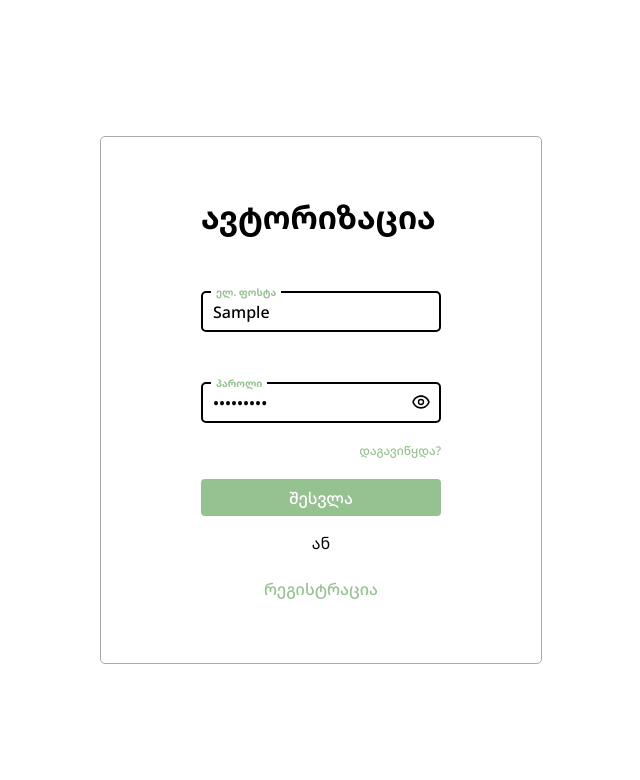
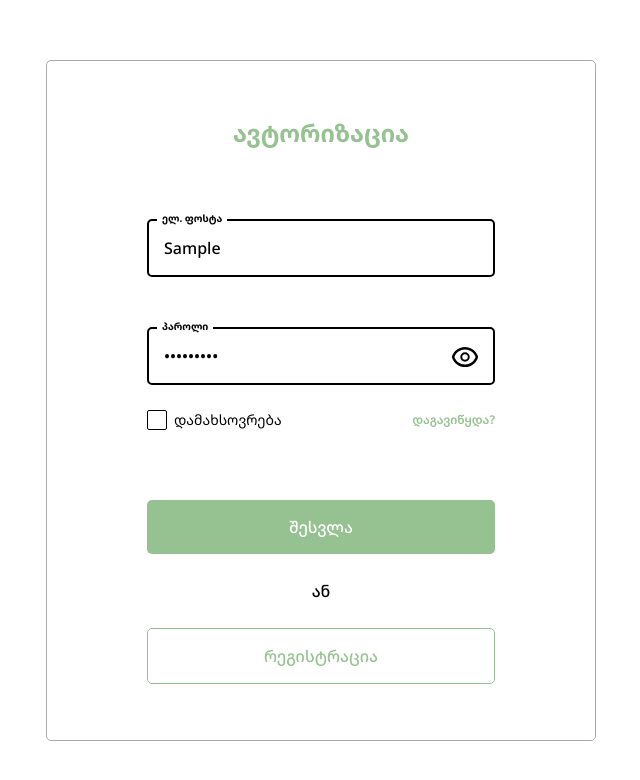
Before and after one commit to agrotech-ge/agro-tech-front, a Vue app: page /auth/login in a window 1280 px wide. Both pictures are taken after typing "Sample", "Sample123" into the empty fields and a click on the button "შესვლა". Shown: the top 780 px of the page, without its empty margins (319-959 px from the left). Built offline with nearby package versions, Linux system fonts and the light colour scheme.

Commit message:
login page final version.

```diff
--- a/src/views/auth/login/LoginView.vue
+++ b/src/views/auth/login/LoginView.vue
@@ -1,48 +1,58 @@
 <template>
-  <form @submit.prevent="">
-    <h1 class="text-[32px] mb-[50px] font-bold">ავტორიზაცია</h1>
-    <div class="relative w-full mb-[50px]">
+  <form @submit.prevent="" class="flex flex-col justify-center items-center w-[550px]">
+    <h1 class="text-primary text-2xl mb-[70px] font-bold uppercase">ავტორიზაცია</h1>
+    <div class="relative mb-[50px] w-full">
       <input
           @focusin="emailFocused = true"
-          @focusout="emailFocused= false"
+          @focusout="emailFocused = false"
           v-model="email"
           :placeholder="!emailFocused ? 'ელ. ფოსტა' : ''"
-          class="placeholder hover:cursor-pointer focus:cursor-auto placeholder-black font-medium hover:border-primary focus:outline-primary border-black border-2 rounded-[5px] w-full pt-[7px] pb-1.5 px-2.5"
+          class="w-full hover:cursor-pointer focus:cursor-auto placeholder-black font-medium hover:border-primary focus:outline-primary border-black border-2 rounded-[5px] p-[15px]"
           type="text"/>
       <transition>
         <label
             v-if="emailFocused || email"
-            :class="!emailFocused && email ? 'text-black' : ''"
-            class="text-primary absolute -top-1.5 left-2.5 px-[5px] text-[10px] font-bold bg-white">ელ. ფოსტა</label>
+            :class="!emailFocused && email ? '!text-black' : ''"
+            class="text-primary absolute -top-2 left-2.5 px-[5px] text-[10px] font-bold bg-white">ელ. ფოსტა</label>
       </transition>
     </div>
-    <div class="relative w-full mb-5">
-      <img @click="togglePassword" class="absolute w-5 h-5 top-2.5 right-2.5 hover:cursor-pointer"
+    <div class="relative mb-[25px] w-full">
+      <img @click="togglePassword" class="absolute top-[15px] right-[15px] hover:cursor-pointer"
            :src="show ? '/src/assets/icons/auth/hide-password-icon.svg' : '/src/assets/icons/auth/show-password-icon.svg'"
-           alt="">
+           alt="show-hide password icon">
       <input
           @focusin="passwordFocused = true"
-          @focusout="passwordFocused= false"
+          @focusout="passwordFocused = false"
           v-model="password"
-          :placeholder="!passwordFocused ? 'პაროლი' : ''"
-          class="placeholder-black hover:cursor-pointer focus:cursor-auto hover:border-primary focus:outline-primary font-medium border-black border-2 rounded-[5px] w-full pt-[7px] pb-1.5 px-2.5"
-          :type="show ? 'text' : 'password'">
+          :placeholder="!password ? 'პაროლი' : ''"
+          class="w-full hover:cursor-pointer focus:cursor-auto placeholder-black font-medium hover:border-primary focus:outline-primary border-black border-2 rounded-[5px] p-[15px]"
+          :type="show ? 'text' : 'password'"/>
       <transition>
         <label
             v-if="passwordFocused || password"
-            :class="!passwordFocused && password ? 'text-black' : ''"
-            class="text-primary absolute -top-1.5 left-2.5 px-[5px] text-[10px] font-bold bg-white">პაროლი</label>
+            :class="!passwordFocused && password ? '!text-black' : ''"
+            class="text-primary absolute -top-2 left-2.5 px-[5px] text-[10px] font-bold bg-white">პაროლი</label>
       </transition>
     </div>
-    <router-link class="flex w-full justify-end font-medium  text-primary text-xs mb-5"
-                 to="/auth/recover-password-step-one">
-      დაგავიწყდა?
-    </router-link>
-    <button class="bg-primary font-medium text-white py-[6.5px] rounded w-full hover:shadow-2xl mb-[15px]">შესვლა
+    <div class="flex justify-between items-center mb-[70px] w-full">
+      <div class="flex items-center gap-x-[7px]">
+        <img
+            class="cursor-pointer"
+            @click="checked = !checked"
+            :src="checked ? '/src/assets/icons/auth/remember-checked.svg' : '/src/assets/icons/auth/remember-unchecked.svg'"
+            alt="check-uncheck remember">
+        <label class="text-sm">დამახსოვრება</label>
+      </div>
+      <router-link class="font-semibold text-primary text-xs"
+                   to="/auth/recover-password-step-one">
+        დაგავიწყდა?
+      </router-link>
+    </div>
+    <button class="bg-primary font-medium text-white py-[15px] rounded-[5px] w-full hover:shadow-2xl mb-[25px]">შესვლა
     </button>
-    <h3 class="flex justify-center mb-[15px]"> ან</h3>
+    <h3 class="flex justify-center mb-[25px] font-medium uppercase">ან</h3>
     <router-link to="/auth/registration-step-one"
-                 class="font-medium flex justify-center text-primary  py-[6.5px] rounded-[5px] hover:shadow-2xl hover:text-white hover:bg-primary w-full">
+                 class="font-medium border border-primary flex justify-center text-primary  py-[15px] rounded-[5px] hover:shadow-2xl hover:text-white hover:bg-primary w-full">
       რეგისტრაცია
     </router-link>
   </form>
@@ -52,6 +62,7 @@
 import {ref} from "vue";
 
 const show = ref(false);
+const checked = ref(false)
 const email = ref('');
 const password = ref('');
 
@@ -72,7 +83,8 @@ const passwordFocused = ref(false);
 .v-enter-from,
 .v-leave-to {
   opacity: 0;
-  top: 10px;
+  top: 16px;
+  left: 16px;
   font-size: 16px;
   font-weight: 500;
   color: black;
```
Also changed, not shown: src/assets/icons/auth/remember-checked.svg (added), src/assets/icons/auth/remember-unchecked.svg (added).
